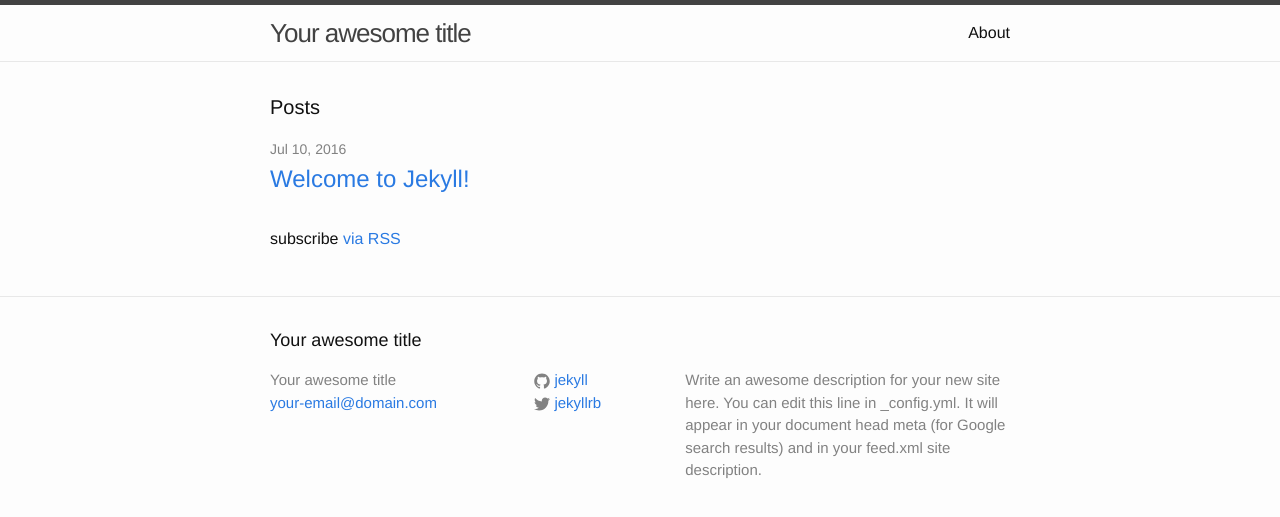
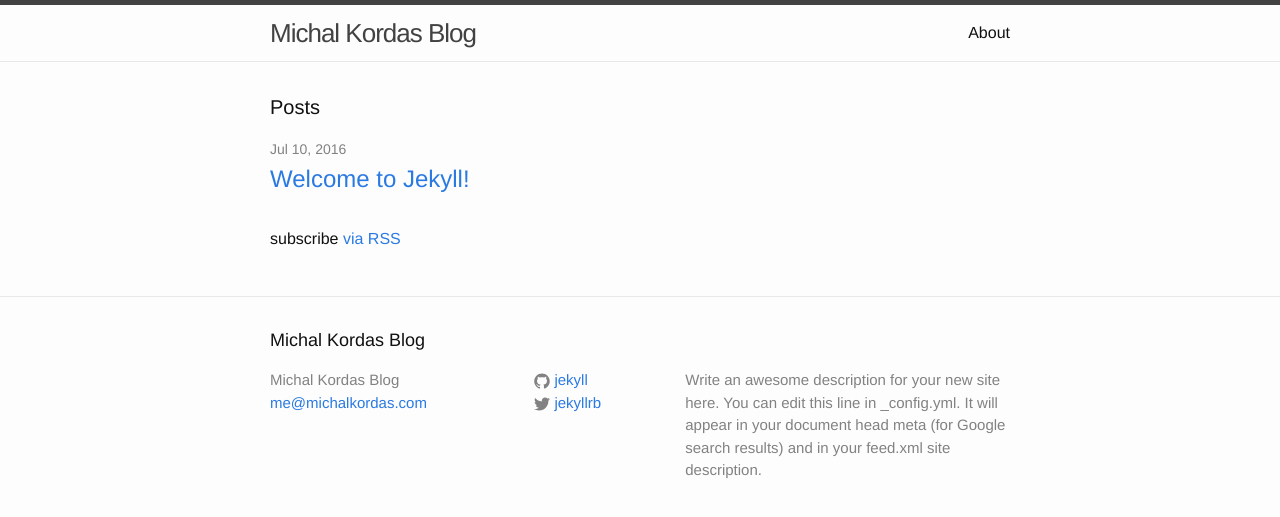
Before and after one commit to mkordas/mkordas.github.io, a Jekyll site: the page built from index.html, in a window 1280 px wide. Shown: the top 517 px of the page. Built offline with Jekyll 4.4.1, drawn with Linux system fonts in a browser that asks for light colours.

Commit message:
Update title and email

```diff
--- a/_config.yml
+++ b/_config.yml
@@ -1,6 +1,6 @@
 # Site settings
-title: Your awesome title
-email: your-email@domain.com
+title: Michal Kordas Blog
+email: me@michalkordas.com
 description: > # this means to ignore newlines until "baseurl:"
   Write an awesome description for your new site here. You can edit this
   line in _config.yml. It will appear in your document head meta (for
```
